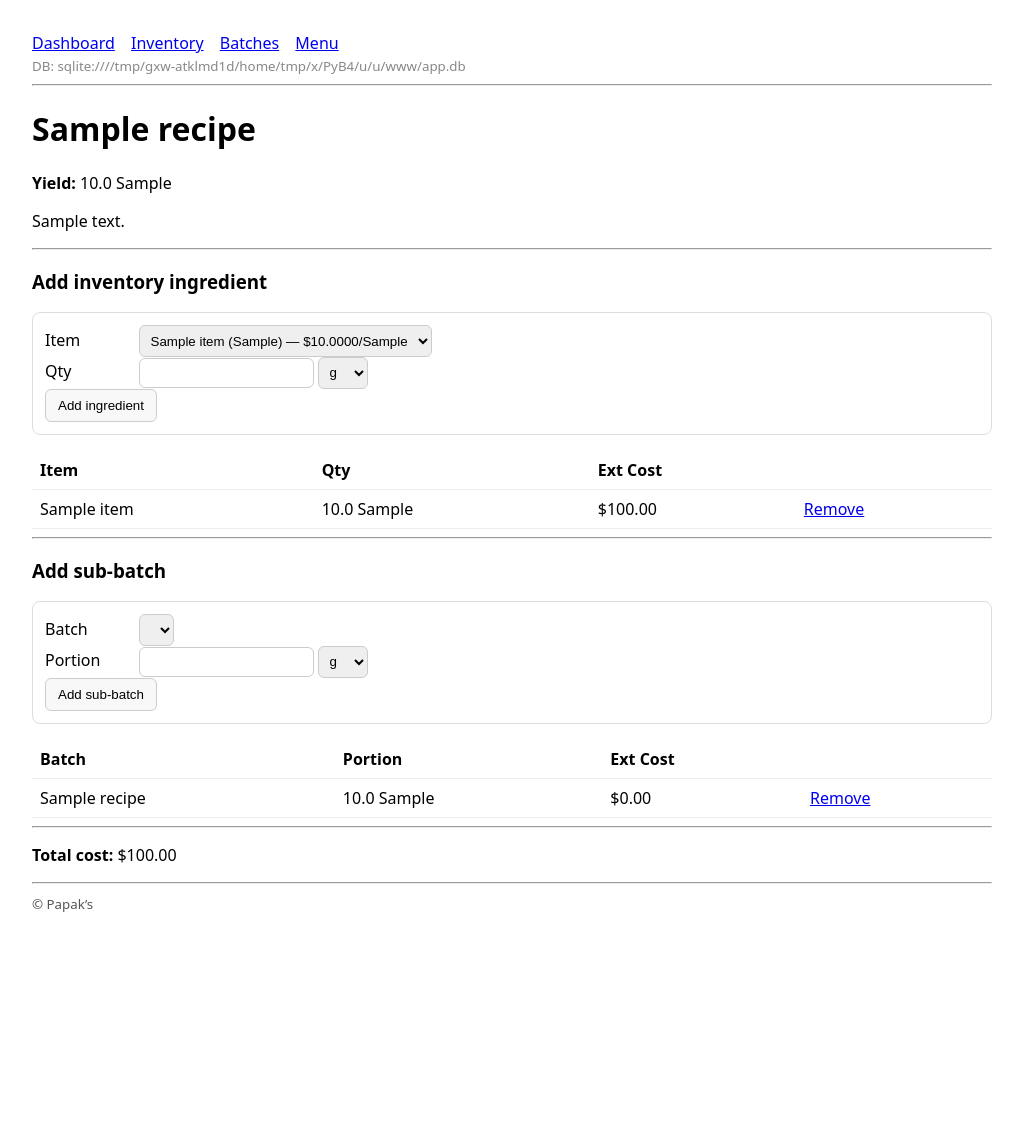
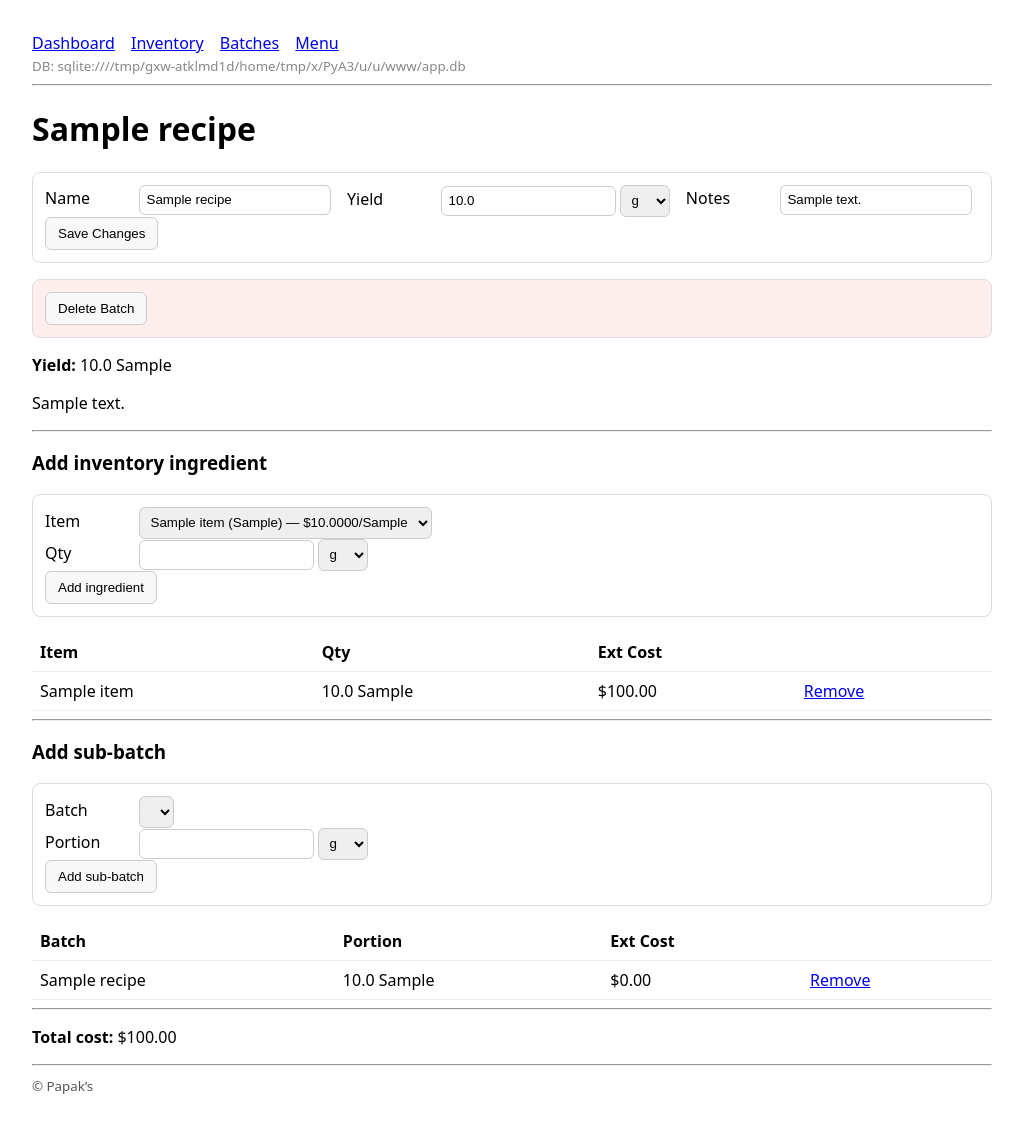
Before and after one commit to Ronnie2133/xcpstarter, a Flask app: page /batches/1 in a window 1280 px wide. Shown: the whole page, without its empty margins (128-1151 px from the left). Before the commit the page ends 912 px from the top, so only its background shows below. Run offline with Flask 3, Linux system fonts and the light colour scheme; tables that the repository leaves empty hold one stand-in row (values such as "Sample post"); lists and menus that the app fills with data are empty; some libraries are stand-ins or nearby versions.

Commit message:
Update batch_detail.html

```diff
--- a/templates/batch_detail.html
+++ b/templates/batch_detail.html
@@ -1,6 +1,39 @@
 {% extends "base.html" %}
 {% block content %}
+
 <h1>{{ b.name }}</h1>
+
+<!-- Batch Meta: edit name, yield, unit, notes -->
+<form action="{{ url_for('batch_update', batch_id=b.id) }}" method="post" class="card" style="margin-bottom:1rem;">
+  <div style="display:flex; gap:1rem; flex-wrap:wrap;">
+    <div>
+      <label>Name</label>
+      <input name="name" value="{{ b.name }}" required>
+    </div>
+    <div>
+      <label>Yield</label>
+      <input name="yield_qty" type="number" step="any" value="{{ b.yield_qty }}" required style="width:10rem">
+      <select name="yield_unit" required>
+        {% for u in ['g','kg','oz','lb','ml','l'] %}
+          <option value="{{ u }}" {% if b.yield_unit==u %}selected{% endif %}>{{ u }}</option>
+        {% endfor %}
+      </select>
+    </div>
+    <div style="flex:1; min-width:240px;">
+      <label>Notes</label>
+      <input name="notes" value="{{ b.notes or '' }}">
+    </div>
+  </div>
+  <button type="submit">Save Changes</button>
+</form>
+
+<!-- Delete Batch -->
+<form action="{{ url_for('batch_delete', batch_id=b.id) }}" method="post"
+      onsubmit="return confirm('Delete this batch? This cannot be undone.');"
+      class="card" style="margin-bottom:1rem; background:#fee;">
+  <button type="submit">Delete Batch</button>
+</form>
+
 <p><strong>Yield:</strong> {{ b.yield_qty }} {{ b.yield_unit }}</p>
 {% if b.notes %}<p>{{ b.notes }}</p>{% endif %}
 
```
